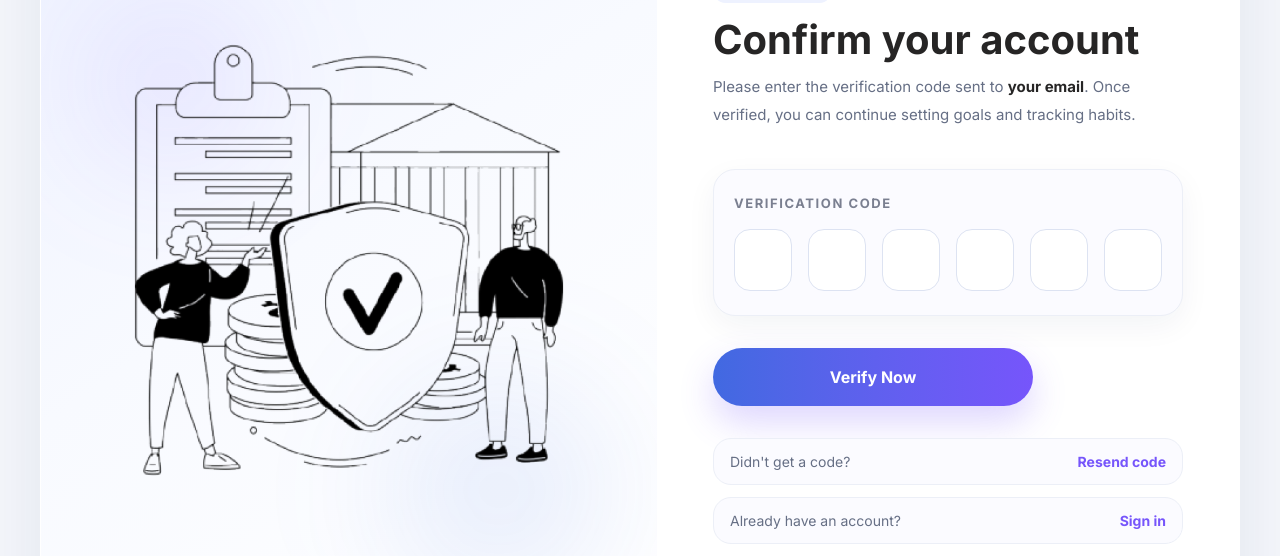
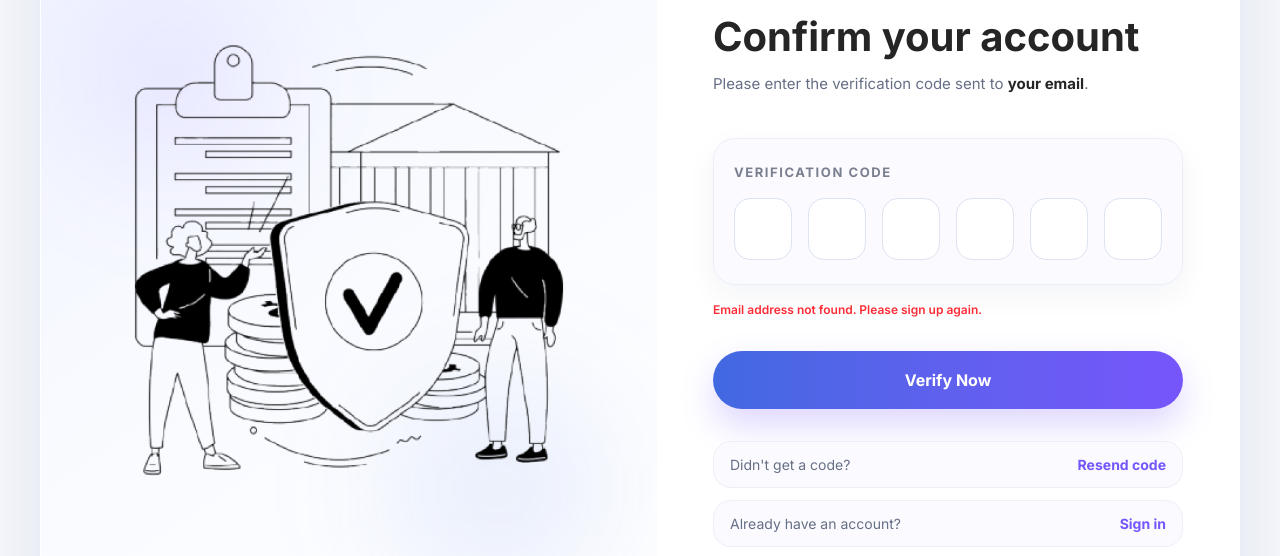
Before and after one commit to olaniyi-emmanuel/goalhyke, a Next.js app: page /verify-email in a window 1280 px wide. Both pictures are taken after a click on the button "Resend code". Shown: the part 244-800 px from the top of the page. Built offline with nearby package versions, Linux system fonts and the light colour scheme; no server answers.

Commit message:
fix: make verify now and resend code buttons functional with proper loading and error states

```diff
--- a/src/app/verify-email/page.tsx
+++ b/src/app/verify-email/page.tsx
@@ -5,10 +5,15 @@ import Image from "next/image";
 import Link from "next/link";
 import Navigation from "@/components/Navigation";
 import Footer from "@/components/Footer";
+import { createClient } from "@/lib/supabase/client";
 
 export default function VerifyEmail() {
   const [email, setEmail] = useState("your email");
   const [otp, setOtp] = useState(["", "", "", "", "", ""]);
+  const [isVerifying, setIsVerifying] = useState(false);
+  const [isResending, setIsResending] = useState(false);
+  const [error, setError] = useState<string | null>(null);
+  const [success, setSuccess] = useState<string | null>(null);
   const inputRefs = useRef<(HTMLInputElement | null)[]>([]);
 
   useEffect(() => {
@@ -22,6 +27,77 @@ export default function VerifyEmail() {
       }
     }
   }, []);
+
+  const handleVerify = async (e: React.FormEvent) => {
+    e.preventDefault();
+    const token = otp.join("");
+    if (token.length !== 6) {
+      setError("Please enter the 6-digit verification code.");
+      return;
+    }
+
+    if (email === "your email") {
+      setError("Email address not found. Please sign up again.");
+      return;
+    }
+
+    setError(null);
+    setSuccess(null);
+    setIsVerifying(true);
+
+    try {
+      const supabase = createClient();
+      const { data, error: verifyError } = await supabase.auth.verifyOtp({
+        email,
+        token,
+        type: "signup",
+      });
+
+      if (verifyError) {
+        throw verifyError;
+      }
+
+      setSuccess("Account successfully confirmed! Redirecting...");
+      setTimeout(() => {
+        window.location.href = "/dashboard";
+      }, 1500);
+    } catch (err: any) {
+      console.error("Verification error:", err);
+      setError(err?.message || "Invalid or expired verification code. Please try again.");
+    } finally {
+      setIsVerifying(false);
+    }
+  };
+
+  const handleResendCode = async () => {
+    if (email === "your email") {
+      setError("Email address not found. Please sign up again.");
+      return;
+    }
+
+    setError(null);
+    setSuccess(null);
+    setIsResending(true);
+
+    try {
+      const supabase = createClient();
+      const { error: resendError } = await supabase.auth.resend({
+        type: "signup",
+        email,
+      });
+
+      if (resendError) {
+        throw resendError;
+      }
+
+      setSuccess("Verification code has been resent to your email!");
+    } catch (err: any) {
+      console.error("Resend error:", err);
+      setError(err?.message || "Failed to resend verification code. Please try again later.");
+    } finally {
+      setIsResending(false);
+    }
+  };
 
   const handleChange = (index: number, value: string) => {
     if (isNaN(Number(value))) return;
@@ -97,10 +173,10 @@ export default function VerifyEmail() {
                   <span className="font-bold text-[#262525]">
                     {email}
                   </span>
-                  . Once verified, you can continue setting goals and tracking habits.
+                  .
                 </p>
 
-                <form className="flex flex-col gap-8">
+                <form onSubmit={handleVerify} className="flex flex-col gap-8">
                   <div className="gh-panel-soft px-5 py-6">
                     <div className="mb-4 text-[13px] font-bold uppercase tracking-[0.12em] text-[#7a7f90]">
                       Verification code
@@ -124,18 +200,31 @@ export default function VerifyEmail() {
                     </div>
                   </div>
 
+                  {error && (
+                    <p className="text-[12px] text-red-500 font-semibold -mt-4">{error}</p>
+                  )}
+                  {success && (
+                    <p className="text-[12px] text-green-600 font-semibold -mt-4">{success}</p>
+                  )}
+
                   <button
-                    type="button"
-                    className="gh-btn-primary h-[58px] w-full max-w-[320px] text-[16px]"
+                    type="submit"
+                    disabled={isVerifying}
+                    className="gh-btn-primary h-[58px] w-full text-[16px] disabled:opacity-50"
                   >
-                    Verify Now
+                    {isVerifying ? "Verifying..." : "Verify Now"}
                   </button>
 
                   <div className="flex flex-col gap-3 text-[14px] text-[#666f85]">
                     <div className="flex items-center justify-between rounded-[18px] border border-[#eceff7] bg-[#fbfbff] px-4 py-3">
                       <span>Didn&apos;t get a code?</span>
-                      <button type="button" className="font-bold text-[#7655fb] hover:underline">
-                        Resend code
+                      <button
+                        type="button"
+                        onClick={handleResendCode}
+                        disabled={isResending}
+                        className="font-bold text-[#7655fb] hover:underline disabled:opacity-50"
+                      >
+                        {isResending ? "Resending..." : "Resend code"}
                       </button>
                     </div>
                     <div className="flex items-center justify-between rounded-[18px] border border-[#eceff7] bg-[#fbfbff] px-4 py-3">
```
